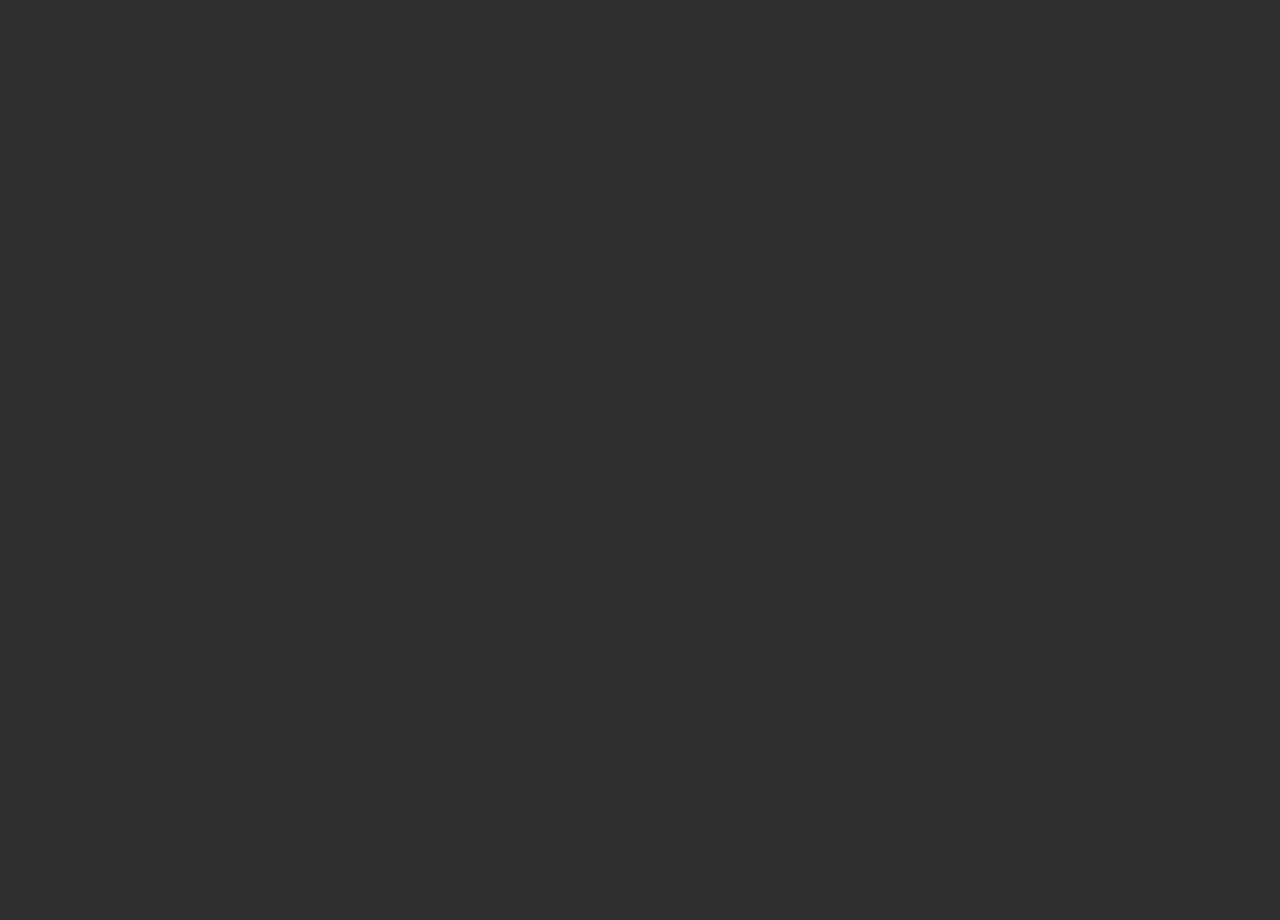
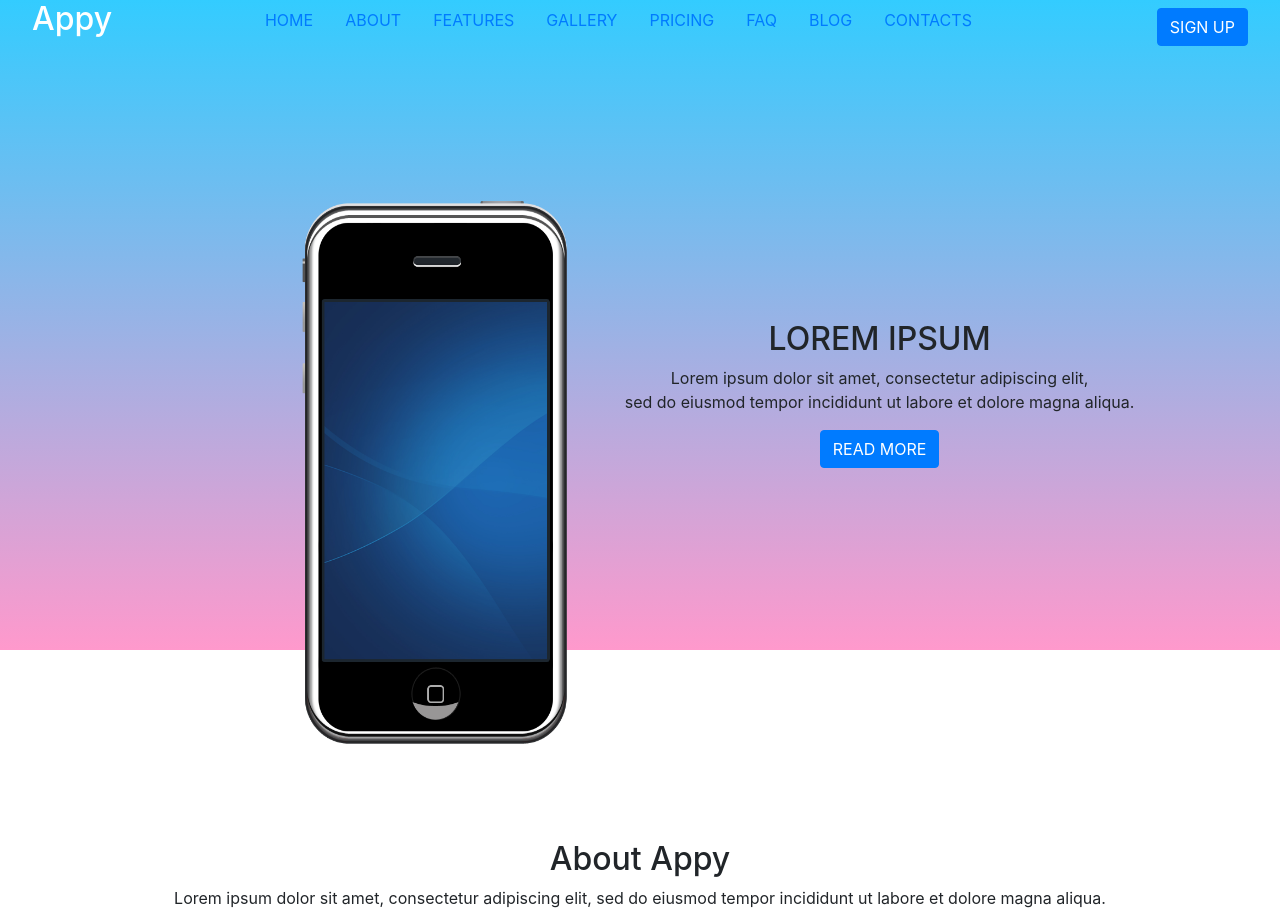
Before and after one commit to yxngalex/uni, a PHP site: page / in a window 1280 px wide. Before the commit the page is empty. Before the commit the page ends 800 px from the top, so only its background shows below. Run offline with PHP 8.4, Linux system fonts and the light colour scheme.

Commit message:
site template

```diff
--- a/IT255/IT255 - DZ02/Zadatak2/index.html
+++ b/IT255/IT255 - DZ02/Zadatak2/index.html
@@ -23,5 +23,48 @@
     <link href="https://fonts.googleapis.com/css2?family=Roboto&display=swap" rel="stylesheet">
 </head>
 <body>
+<div class="wrapper">
+    <div class="background-color">
+        <div class="header">
+            <div class="logo">
+                <h2>Appy</h2>
+            </div>
+            <div class="links">
+                <ul>
+                    <li><a href="#">HOME</a></li>
+                    <li><a href="#">ABOUT</a></li>
+                    <li><a href="#">FEATURES</a></li>
+                    <li><a href="#">GALLERY</a></li>
+                    <li><a href="#">PRICING</a></li>
+                    <li><a href="#">FAQ</a></li>
+                    <li><a href="#">BLOG</a></li>
+                    <li><a href="#">CONTACTS</a></li>
+                </ul>
+            </div>
+            <div class="sign-up-btn">
+                <button class="btn btn-primary" type="button">SIGN UP</button>
+            </div>
+        </div>
+    </div>
+    <div class="content">
+        <img src="img/phone.png" alt="phone" width="1280" height="1024" class="phone"/>
+        <div class="text">
+            <h2>LOREM IPSUM</h2>
+            <p>
+                Lorem ipsum dolor sit amet, consectetur adipiscing elit, <br>
+                sed do eiusmod tempor incididunt ut labore et
+                dolore magna aliqua. </p>
+            <button class="btn btn-primary">READ MORE</button>
+        </div>
+    </div>
+    <div class="footer">
+        <h2>About Appy</h2>
+        <p>
+            Lorem ipsum dolor sit amet, consectetur adipiscing elit,
+            sed do eiusmod tempor incididunt ut labore et
+            dolore magna aliqua.
+        </p>
+    </div>
+</div>
 </body>
 </html>
--- a/IT255/IT255 - DZ02/Zadatak2/styles.css
+++ b/IT255/IT255 - DZ02/Zadatak2/styles.css
@@ -1,71 +1,81 @@
-html, body {
-    font-family: "Roboto", sans-serif;
-    color: whitesmoke;
-    background-color: #2f2f2f;
-}
-
-.wrapper {
-    width: 100%;
-    height: 100%;
-}
-
-.header {
-    display: inline-flex;
-    vertical-align: middle;
-    align-items: center;
-    width: 100%;
-    height: 40%;
-    justify-content: space-between;
-}
-
-.header-img {
-    margin-left: 5em;
-}
-
-.header-img, .links {
-    position: relative;
-    top: 1em;
-    align-items: center;
-}
-
-.links, ul {
-    display: flex;
-    float: right;
-}
-ul, li {
-    margin-right: 2em;
-    color: white !important;
-}
-
-li, a {
-    color: whitesmoke;
+* {
+    margin: 0;
+    padding: 0;
     text-decoration: none;
     list-style: none;
 }
 
+.wrapper {
+    position: relative;
+    width: 100%;
+    min-height: 100%;
+}
+
+.background-color {
+    position: absolute;
+    width: 100%;
+    min-height: 650px;
+    background: linear-gradient(180deg, #33ccff, #ff99cc);
+}
+
+.header {
+    width: 100%;
+    height: 25%;
+    display: flex;
+    justify-content: space-between;
+}
+
+.header > .logo {
+    color: white;
+    margin-left: 2em;
+    z-index: 50000;
+}
+
+.header > .sign-up-btn {
+    margin-right: 2em;
+    margin-top: .5em;
+    z-index: 50000;
+}
+
+ul {
+    display: inline-flex;
+    margin-top: .5em;
+    z-index: 50000;
+}
+
+li {
+    margin-right: 2em;
+    z-index: 50000;
+}
+
 .content {
+    width: 100%;
     height: 100%;
-    width: 100%;
+    display: grid;
+    grid-template-areas: "phone text";
     position: relative;
-    top: 10em;
+}
+
+.phone {
+    position: relative;
+    grid-template: "phone";
+    top: 170px;
+    left: 86px;
+    width: 700px;
+    height: 600px;
+}
+
+.text {
+    grid-template: "text";
+    position: relative;
+    top: 20em;
     text-align: center;
+    right: 8em;
+    height: auto;
 }
 
 .footer {
-    width: 100%;
-    height: 10vh;
+    position: relative;
+    top: 15em;
     text-align: center;
-    position: absolute;
-    bottom: 0;
 }
-
-.custom-btn {
-    background-color: whitesmoke;
-    color: #111;
-}
-
-.custom-btn:hover {
-    background-color: #c9c9c9;
-    color: #2f2f2f;
-    transition: .5s ease;
-}
```
Also changed, not shown: IT255/IT255 - DZ02/Zadatak2/img/phone.png (added).
